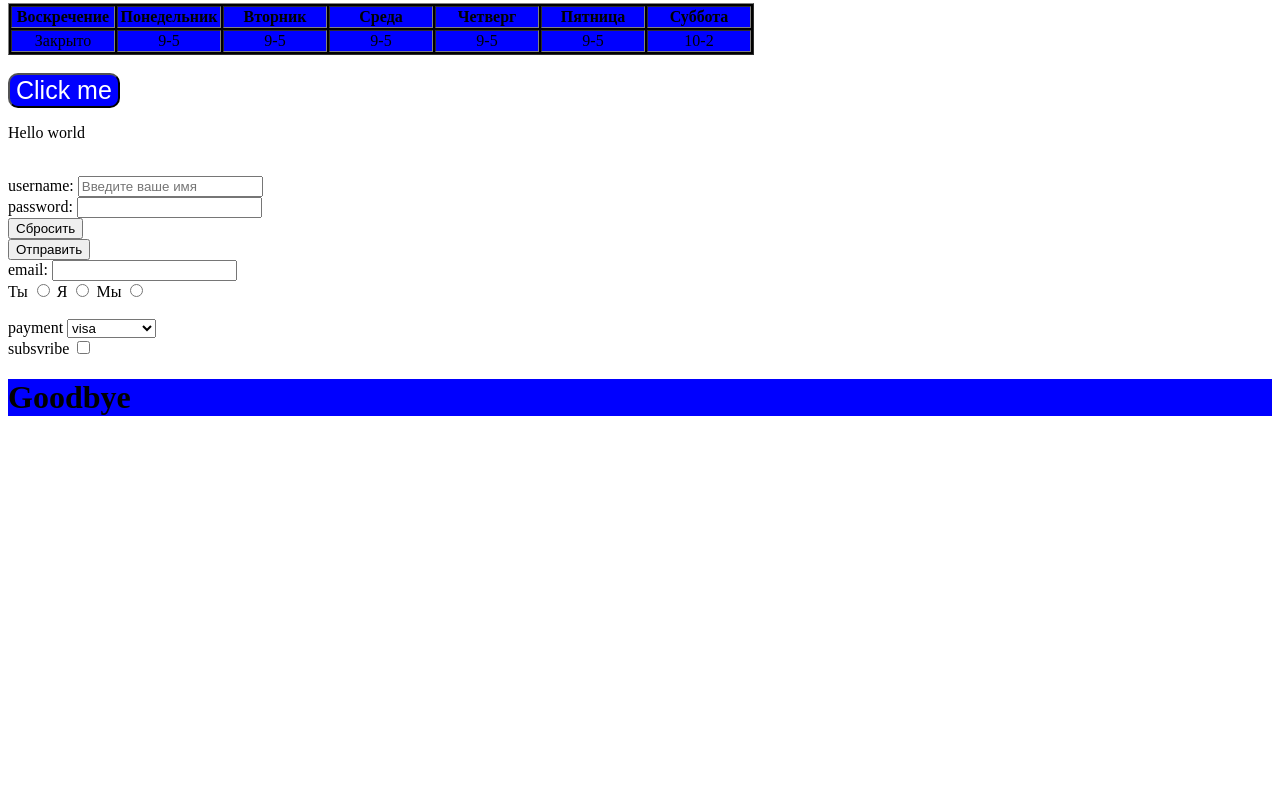
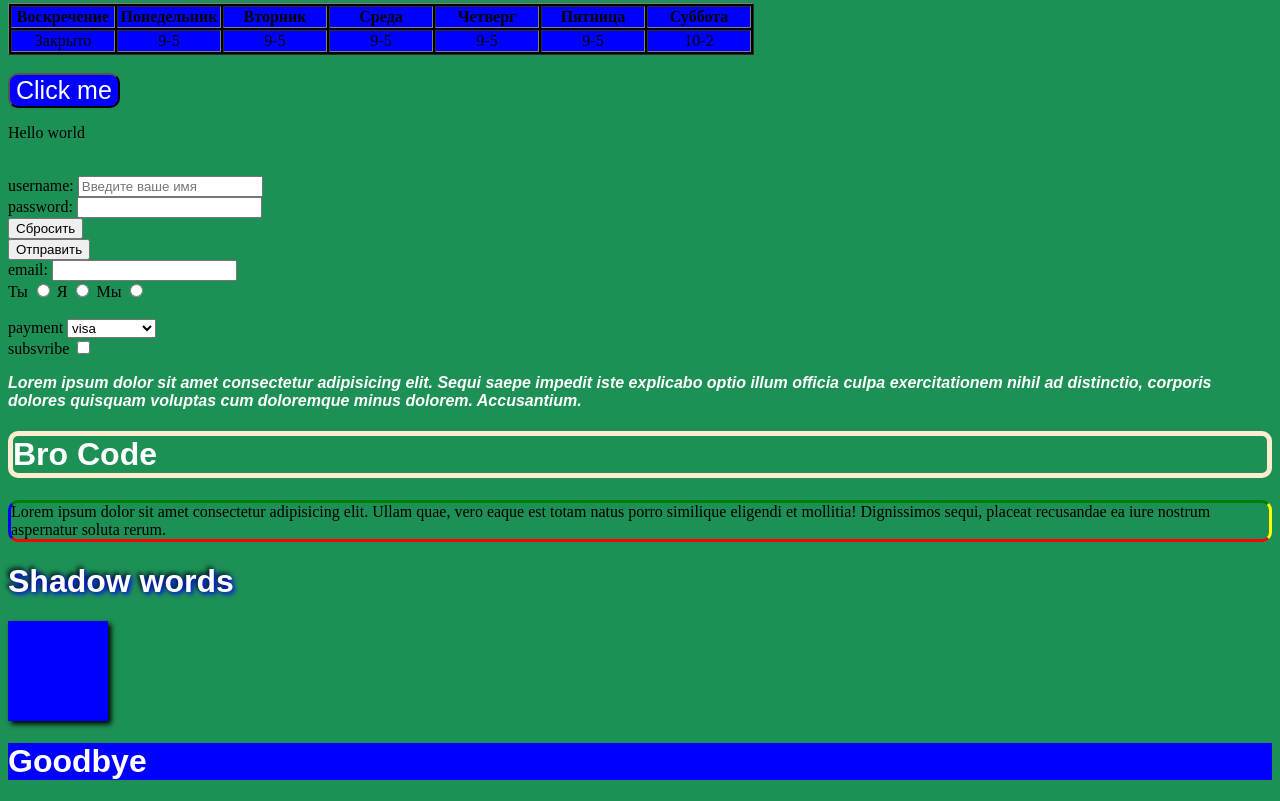
Before and after one commit to kIwwwww1/Base_Course_HTML, a plain HTML site: page index.html in a window 1280 px wide. Shown: the part 1175-1976 px from the top of the page. Before the commit the page ends 1613 px from the top, so only its background shows below. Drawn offline with Linux system fonts and the light colour scheme.

Commit message:
base html

```diff
--- a/index.html
+++ b/index.html
@@ -4,6 +4,7 @@
     <meta charset="UTF-8">
     <meta name="viewport" content="width=device-width, initial-scale=1.0">
     <title>Hello world</title>
+    <link rel="stylesheet" href="style.css">
 </head>
 <body>
     <header style="background-color: blue;">
@@ -13,7 +14,7 @@
     <main>
 
         <!-- Это комментарий -->
-        <a href="https://www.google.com/", target="_blank", title="Переход на гугл">
+        <a href="https://www.google.com/", id="google_href1" target="_blank", title="Переход на гугл">
             Google
         </a>
         <br>
@@ -30,7 +31,7 @@
             <source src='DaBaby.mp3'>
         </audio>
         <br>
-        <video controls autoplay muted width="500">
+        <video controls autoplay muted width="500" id="media_sololevel">
             <source src="14e70dbddcccdda3f859a7e8f85510eb_720w.mp4">
         </video>
         <br>
@@ -126,6 +127,11 @@
         <label for="subscribe">subsvribe</label>
         <input type="checkbox" name="subscribe" id="subscribe">
     </form>
+    <p id="text_id">Lorem ipsum dolor sit amet consectetur adipisicing elit. Sequi saepe impedit iste explicabo optio illum officia culpa exercitationem nihil ad distinctio, corporis dolores quisquam voluptas cum doloremque minus dolorem. Accusantium.</p>
+    <h1 id="name_ch">Bro Code</h1>
+    <p id="text_id2">Lorem ipsum dolor sit amet consectetur adipisicing elit. Ullam quae, vero eaque est totam natus porro similique eligendi et mollitia! Dignissimos sequi, placeat recusandae ea iure nostrum aspernatur soluta rerum.</p>
+    <h1 id="shadow">Shadow words</h1>
+    <div id="box1"></div>
     </main>
     <footer>
         <h1 style="background-color: blue;">Goodbye</h1>
--- /dev/null
+++ b/style.css
@@ -0,0 +1,50 @@
+body{
+    background-color: #1d9056;
+}
+
+h1{
+    color: #ffffff;
+    font-family: Arial, sans-serif;
+}
+
+#google_href1{
+    color: #ffffff;
+}
+
+#media_sololevel{
+    border-radius: 10px;
+}
+
+#text_id{
+    color: #ffffff;
+    font-family: Arial, Helvetica, sans-serif;
+    font-size: 1em;
+    font-weight: bold;
+    font-style: italic;
+}
+
+#name_ch{
+    border-style: solid;
+    border-width: 5px;
+    border-color: blanchedalmond;
+    border-radius: 10px;
+}
+
+#text_id2 {
+    border-bottom: 3px solid red;
+    border-top: 3px solid green;
+    border-left: 3px solid blue;
+    border-right: 3px solid yellow;
+    border-radius: 10px;
+}
+
+#shadow {
+    text-shadow: 2px 2px 5px blue, -2px -2px 5px black;
+}
+
+#box1 {
+    width: 100px;
+    height: 100px;
+    background-color: blue;
+    box-shadow: 3px 3px 5px;
+}
```
